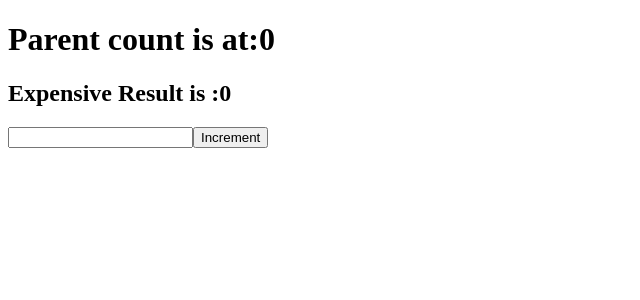
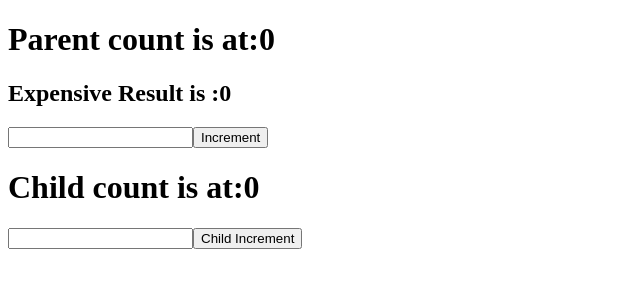
Before and after one commit to bobbyDeepak1415/React_Hooks, a React (Vite) app: page / in a window 1280 px wide. Shown: the top 300 px of the page, without its empty margins (0-640 px from the left). Built offline with nearby package versions, Linux system fonts and the light colour scheme.

Commit message:
setup done

```diff
--- a/src/Child1.jsx
+++ b/src/Child1.jsx
@@ -1,11 +1,18 @@
-import React from 'react'
+import React, { useState ,memo} from "react";
 
-const Child1 = () => {
+const Child1 = ({ updatedValue,count }) => {
+  const [title, setTitle] = useState("");
+
+  console.log("child rendering...")
+
   return (
     <div>
+      <h1>Child count is at:{count}</h1>
+      <h2>{title}</h2>
+      <input value={title} onChange={(e) => setTitle(e.target.value)} />
+      <button onClick={updatedValue}>Child Increment</button>
+    </div>
+  );
+};
 
-    </div>
-  )
-}
-
-export default Child1
+export default memo(Child1);
--- a/src/Demo.jsx
+++ b/src/Demo.jsx
@@ -1,4 +1,6 @@
 import React, { useCallback, useMemo, useState } from "react";
+import Child1 from "./Child1";
+import { handleClick } from "./handleClick";
 
 const Demo = () => {
   console.log("parent rendering...");
@@ -11,11 +13,9 @@ const Demo = () => {
     return count * 100;
   }, [count]);
 
-  // const expensiveResult = count * 100;
-
   const memoizedClick = useCallback(() => {
     console.log("memoizedClick");
-    setCount((prev) => prev + 1);
+    handleClick(setCount)
   }, []);
 
   return (
@@ -28,6 +28,9 @@ const Demo = () => {
         type="text"
       />
       <button onClick={memoizedClick}>Increment</button>
+      <div>
+        <Child1 count={count} updatedValue={memoizedClick} />
+      </div>
     </div>
   );
 };
--- a/src/handleClick.jsx
+++ b/src/handleClick.jsx
@@ -1,5 +1,5 @@
 import React from 'react'
 
-export const handleClick = () => {
-
+export const handleClick = (setCount) => {
+  setCount((prev) => prev + 1);
 }
```
